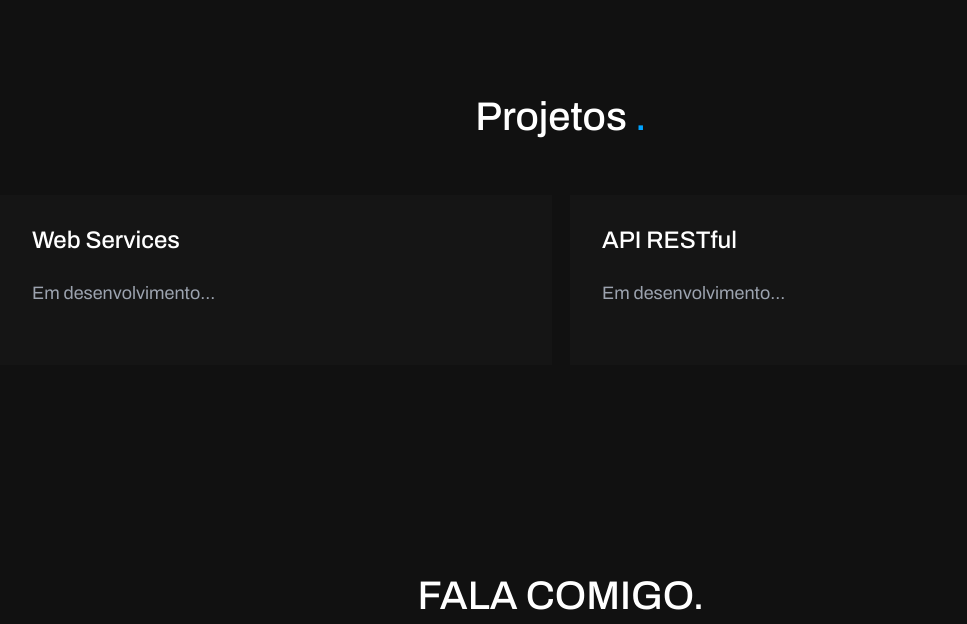
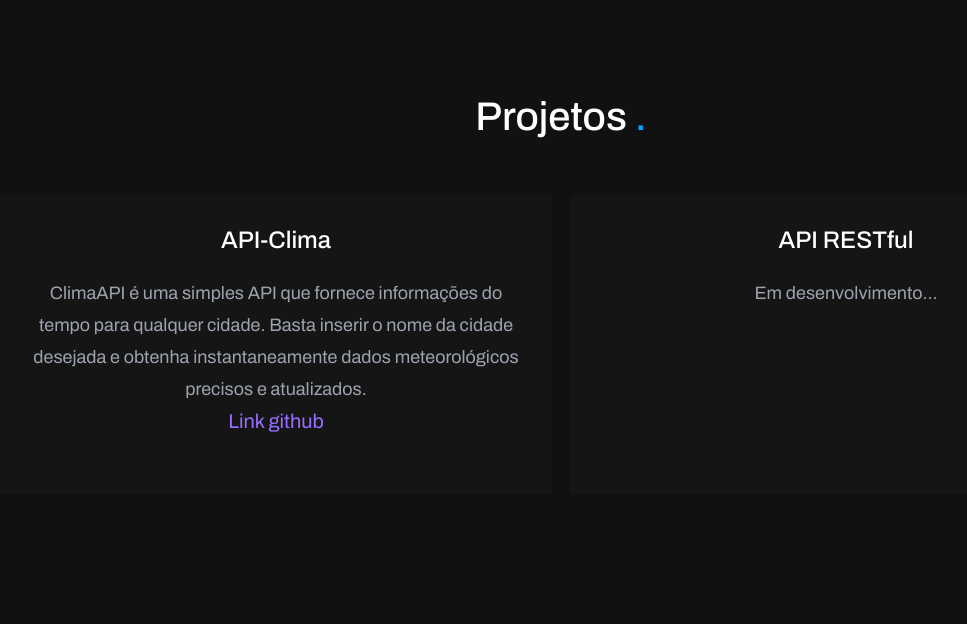
Before and after one commit to devpaiola/ThePortfolio, a PHP site: page / in a window 1280 px wide. Shown: the part 1417-2041 px from the top of the page, without its empty margins (79-1046 px from the left). Run offline with PHP 8.4, Linux system fonts and the light colour scheme.

Commit message:
atualização

```diff
--- a/assets/css/style.css
+++ b/assets/css/style.css
@@ -926,3 +926,8 @@ section.formulario form textarea {
   .mobile-menu.active .line3 {
     transform: rotate(45deg) translate(-5px, -7px);
   }
+
+
+.intervalCardReveal, link-projects{
+    text-align: center;
+}
--- a/index.html
+++ b/index.html
@@ -101,9 +101,10 @@
 
 
           <article class="intervalCardReveal none">
-            <h3>Web Services</h3>
+            <h3>API-Clima</h3>
             <p>
-              Em desenvolvimento...
+              ClimaAPI é uma simples API que fornece informações do tempo para qualquer cidade. Basta inserir o nome da cidade desejada e obtenha instantaneamente dados meteorológicos precisos e atualizados. <br>
+              <a class="link-projects" href="https://github.com/devpaiola/clima">Link github</a>
             </p>
           </article>
 
```
